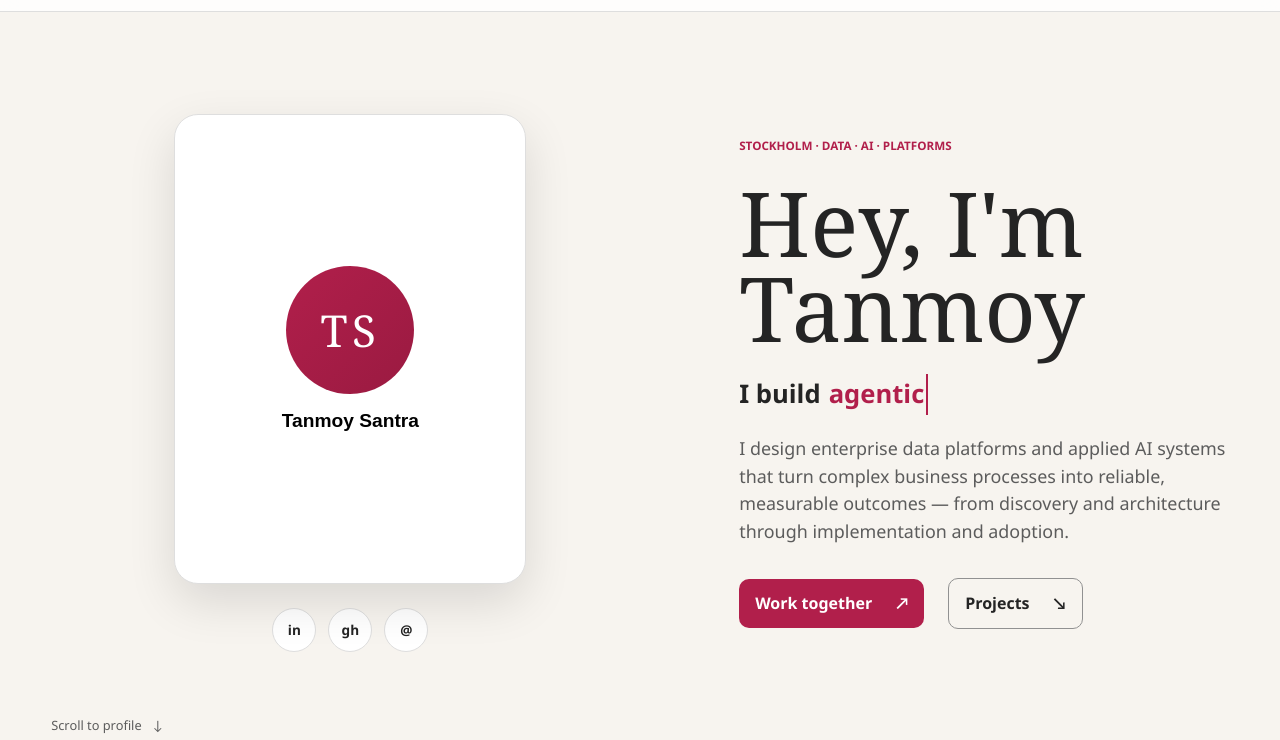
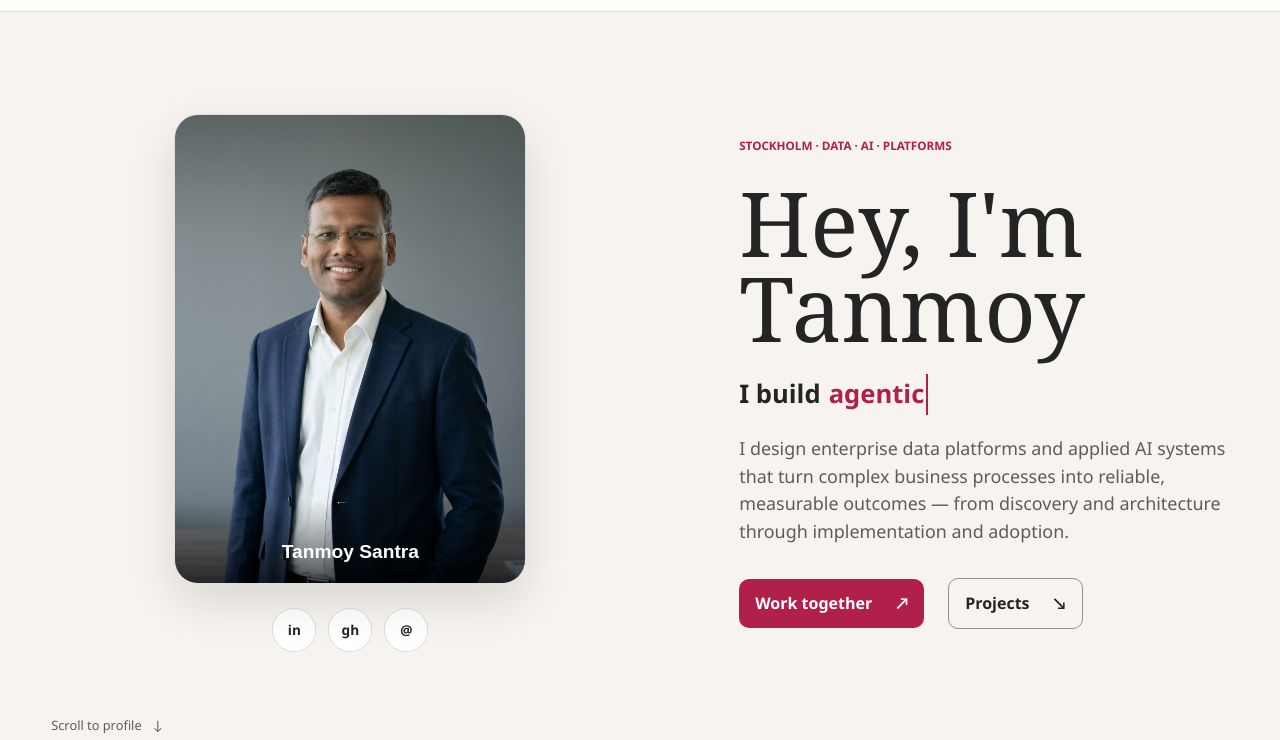
Before and after one commit to tanmoycuat/tanmoy-profile, a plain HTML site: page index.html in a window 1280 px wide. Shown: the part 60-800 px from the top of the page. Drawn offline with Linux system fonts and the light colour scheme.

Commit message:
Use portrait photo in hero flip card
Co-authored-by: Copilot <223556219+Copilot@users.noreply.github.com>

```diff
--- a/index.html
+++ b/index.html
@@ -46,7 +46,7 @@
           <button class="flip-card" type="button" aria-label="Flip card — click to scroll to about section">
             <span class="flip-card-inner">
               <span class="flip-card-face flip-card-front">
-                <span class="flip-avatar" aria-hidden="true">TS</span>
+                <img class="flip-photo" src="assets/Tanmoy_profile.jpg" alt="Tanmoy Santra" loading="lazy" decoding="async">
                 <span class="flip-name">Tanmoy Santra</span>
               </span>
               <span class="flip-card-face flip-card-back">
--- a/styles.css
+++ b/styles.css
@@ -551,6 +551,8 @@ h1 {
 
 .flip-card-back { transform: rotateY(180deg); background: var(--cp-accent); color: var(--cp-accent-fg); border-color: var(--cp-accent); text-align: center; }
 
+.flip-card-front { padding: 0; justify-content: flex-end; overflow: hidden; }
+
 .flip-avatar {
   width: 8rem;
   height: 8rem;
@@ -564,7 +566,25 @@ h1 {
   letter-spacing: 0.1em;
 }
 
-.flip-name { font-weight: 650; font-size: 1.2rem; }
+.flip-photo {
+  position: absolute;
+  inset: 0;
+  width: 100%;
+  height: 100%;
+  object-fit: cover;
+}
+
+.flip-name {
+  position: relative;
+  z-index: 1;
+  width: 100%;
+  padding: 2.5rem 1.5rem 1.25rem;
+  background: linear-gradient(to top, rgba(0, 0, 0, 0.65), transparent);
+  color: #fff;
+  font-weight: 650;
+  font-size: 1.2rem;
+  text-align: center;
+}
 .flip-back-copy { font-size: 1.25rem; font-weight: 600; max-width: 14ch; }
 .flip-back-cue { font-size: 0.9rem; opacity: 0.85; }
 
```
Also changed, not shown: assets/Tanmoy_profile.jpg (added).
